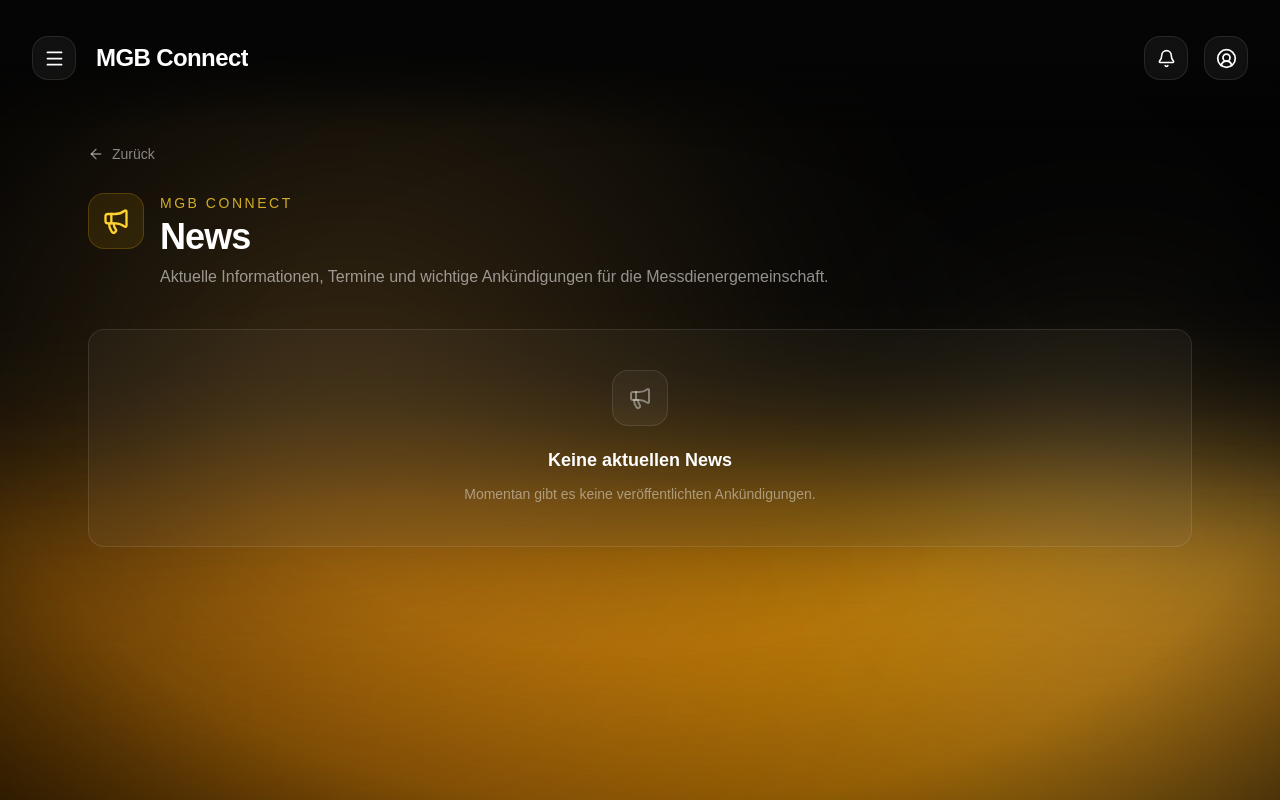
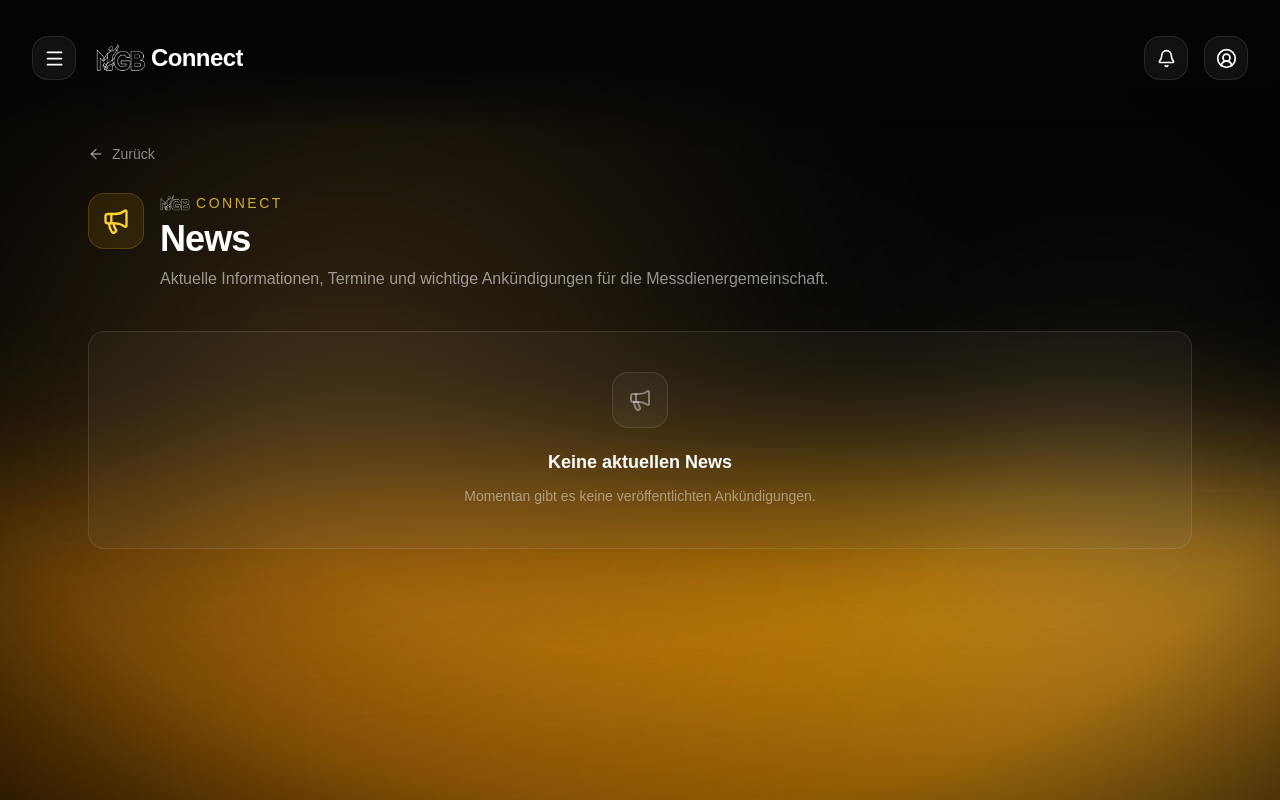
Before and after one commit to alexj050595-crypto/mgb-connect, a Next.js app: page /news in a window 1280 px wide. Built offline with nearby package versions, Linux system fonts and the light colour scheme; no server answers.

Commit message:
Replace MGB text branding with supplied logo

```diff
--- a/src/app/auth/login/page.tsx
+++ b/src/app/auth/login/page.tsx
@@ -7,6 +7,7 @@ import { useSearchParams } from "next/navigation";
 
 import { createClient } from "@/lib/supabase/client";
 import Background from "@/components/layout/Background";
+import BrandMark from "@/components/layout/BrandMark";
 
 function LoginForm() {
   const searchParams = useSearchParams();
@@ -40,7 +41,10 @@ function LoginForm() {
       <div className="mb-8 flex h-12 w-12 items-center justify-center rounded-2xl border border-amber-400/20 bg-amber-400/10 text-amber-300">
         <ShieldCheck size={23} />
       </div>
-      <p className="text-sm uppercase tracking-[0.2em] text-amber-300/75">MGB Connect</p>
+      <p className="inline-flex items-center gap-1.5 text-sm uppercase tracking-[0.2em] text-amber-300/75">
+        <BrandMark className="h-[18px] w-8" />
+        <span>Connect</span>
+      </p>
       <h1 className="mt-2 text-3xl font-black text-white">Willkommen zurück</h1>
       <p className="mt-2 text-sm leading-6 text-white/50">Melde dich mit deinem MGB-Connect-Konto an.</p>
 
--- a/src/app/auth/signup/page.tsx
+++ b/src/app/auth/signup/page.tsx
@@ -5,6 +5,7 @@ import Link from "next/link";
 import { ArrowLeft, ArrowRight, CheckCircle2, Loader2, UserRound, MapPin } from "lucide-react";
 import { createClient } from "@/lib/supabase/client";
 import Background from "@/components/layout/Background";
+import BrandMark from "@/components/layout/BrandMark";
 
 const inputClass = "w-full rounded-2xl border border-white/10 bg-black/20 px-4 py-3.5 text-white outline-none placeholder:text-white/25 focus:border-amber-400/30";
 const labelClass = "mb-2 block text-sm font-medium text-white/65";
@@ -78,7 +79,10 @@ export default function SignupPage() {
       <Background />
       <div className="relative z-10 w-full max-w-xl rounded-2xl border border-white/10 bg-white/[0.045] p-5 shadow-2xl backdrop-blur-2xl sm:rounded-[30px] sm:p-9">
         <Link href="/auth/login" className="inline-flex items-center gap-2 text-sm text-white/45 hover:text-white"><ArrowLeft size={16} />Zur Anmeldung</Link>
-        <p className="mt-7 text-sm uppercase tracking-[0.2em] text-amber-300/75">MGB Connect</p>
+        <p className="mt-7 inline-flex items-center gap-1.5 text-sm uppercase tracking-[0.2em] text-amber-300/75">
+          <BrandMark className="h-[18px] w-8" />
+          <span>Connect</span>
+        </p>
         <h1 className="mt-2 text-3xl font-black text-white">Konto erstellen</h1>
         <p className="mt-2 text-sm leading-6 text-white/50">Wir benötigen ein paar Angaben, damit deine Kontaktdaten korrekt hinterlegt werden können.</p>
 
--- a/src/app/news/page.tsx
+++ b/src/app/news/page.tsx
@@ -17,6 +17,7 @@ import {
 import Background from "@/components/layout/Background";
 import Sidebar from "@/components/layout/Sidebar";
 import Topbar from "@/components/layout/Topbar";
+import BrandMark from "@/components/layout/BrandMark";
 
 import { useAnnouncements } from "@/context/AnnouncementContext";
 
@@ -157,8 +158,9 @@ export default function NewsPage() {
             </div>
 
             <div>
-              <p className="mb-1 text-sm font-medium uppercase tracking-[0.18em] text-amber-300/80">
-                MGB Connect
+              <p className="mb-1 inline-flex items-center gap-1.5 text-sm font-medium uppercase tracking-[0.18em] text-amber-300/80">
+                <BrandMark className="h-[17px] w-[30px]" />
+                <span>Connect</span>
               </p>
 
               <h1 className="text-3xl font-semibold tracking-tight text-white sm:text-4xl">
--- /dev/null
+++ b/src/components/layout/BrandMark.tsx
@@ -0,0 +1,20 @@
+"use client";
+
+import Image from "next/image";
+
+type BrandMarkProps = {
+  className?: string;
+};
+
+export default function BrandMark({ className = "" }: BrandMarkProps) {
+  return (
+    <Image
+      src="/mgb-logo.png"
+      alt="MGB"
+      width={200}
+      height={113}
+      className={`block shrink-0 object-contain ${className}`}
+      unoptimized
+    />
+  );
+}
--- a/src/components/layout/Sidebar.tsx
+++ b/src/components/layout/Sidebar.tsx
@@ -7,6 +7,7 @@ import { useEffect } from "react";
 
 import { useRole } from "@/context/RoleContext";
 import { getNavigationForRole } from "@/lib/navigation";
+import BrandMark from "@/components/layout/BrandMark";
 
 type SidebarProps = {
   open: boolean;
@@ -52,7 +53,10 @@ export default function Sidebar({ open, onClose }: SidebarProps) {
             className="fixed left-0 top-0 z-50 flex h-[100dvh] max-h-[100dvh] w-[min(20rem,calc(100vw-1rem))] flex-col overflow-hidden border-r border-white/10 bg-white/5 backdrop-blur-lg pb-[env(safe-area-inset-bottom)]"
           >
             <div className="flex shrink-0 items-center justify-between px-5 py-5 sm:px-7 sm:py-7">
-              <h2 className="text-xl font-bold tracking-tight text-white sm:text-2xl">MGB Connect</h2>
+              <h2 className="inline-flex items-center gap-1.5 text-xl font-bold tracking-tight text-white sm:text-2xl">
+                <BrandMark className="h-7 w-[49px] sm:h-8 sm:w-14" />
+                <span>Connect</span>
+              </h2>
               <button
                 type="button"
                 onClick={onClose}
@@ -121,7 +125,10 @@ export default function Sidebar({ open, onClose }: SidebarProps) {
               </div>
               <div className="mt-2 rounded-2xl border border-white/10 bg-white/5 p-3 sm:mt-3 sm:p-4">
                 <p className="text-sm text-white/60">Version</p>
-                <h3 className="mt-1 font-semibold text-white">MGB Connect Alpha</h3>
+                <h3 className="mt-1 inline-flex items-center gap-1.5 font-semibold text-white">
+                  <BrandMark className="h-4 w-7" />
+                  <span>Connect Alpha</span>
+                </h3>
               </div>
             </div>
           </motion.aside>
--- a/src/components/layout/Topbar.tsx
+++ b/src/components/layout/Topbar.tsx
@@ -1,6 +1,7 @@
 "use client";
 
 import Link from "next/link";
+import BrandMark from "@/components/layout/BrandMark";
 import { Menu, Bell, CircleUserRound } from "lucide-react";
 
 type TopbarProps = {
@@ -26,8 +27,9 @@ export default function Topbar({ onMenuClick, sidebarOpen }: TopbarProps) {
         </button>
 
         {!sidebarOpen && (
-          <h2 className="truncate text-lg font-bold tracking-tight text-white sm:text-2xl">
-            MGB Connect
+          <h2 className="inline-flex min-w-0 items-center gap-1.5 truncate text-lg font-bold tracking-tight text-white sm:text-2xl">
+            <BrandMark className="h-6 w-[42px] sm:h-7 sm:w-[49px]" />
+            <span>Connect</span>
           </h2>
         )}
       </div>
```
Also changed, not shown: public/mgb-logo.png (added).
